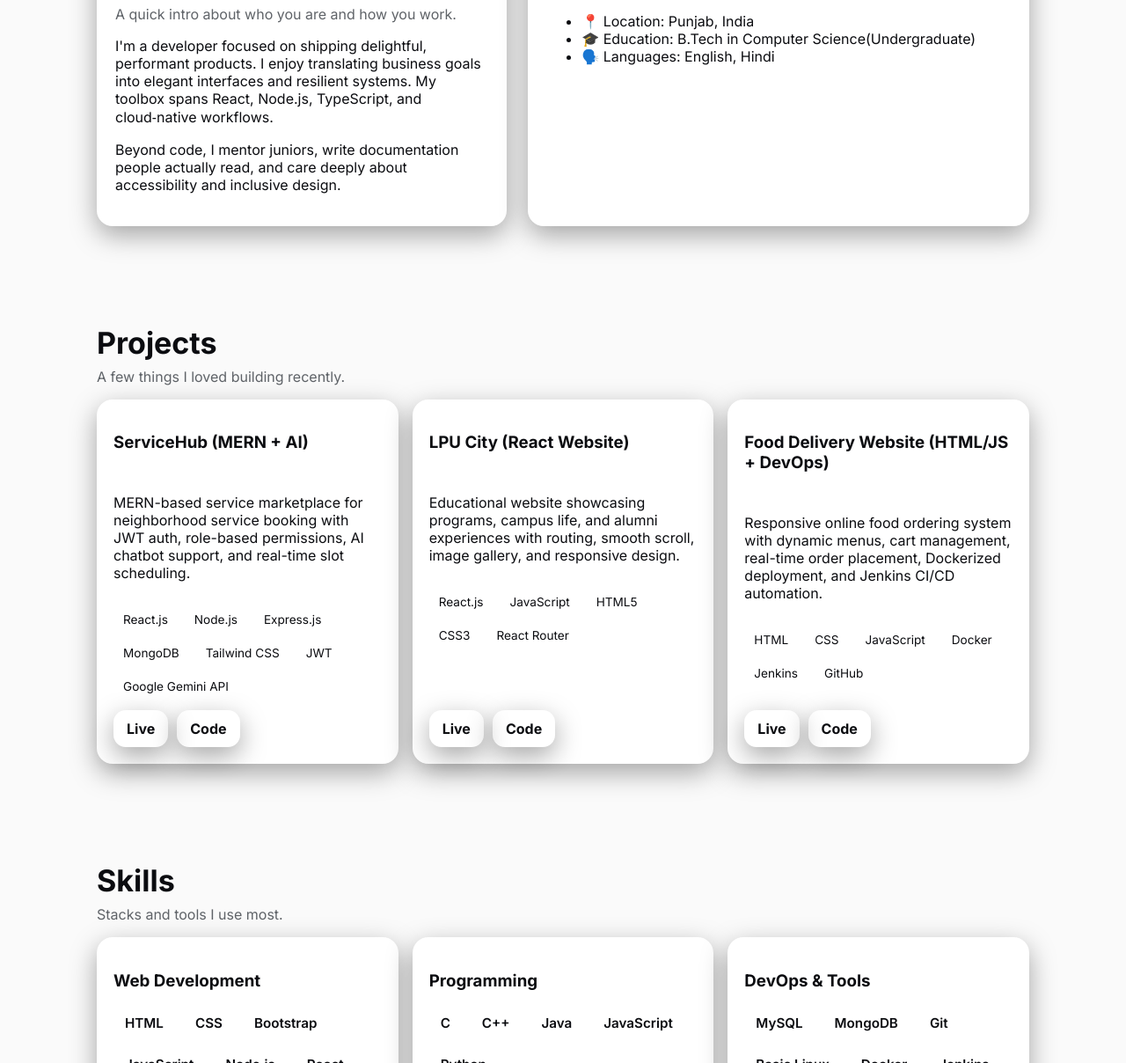
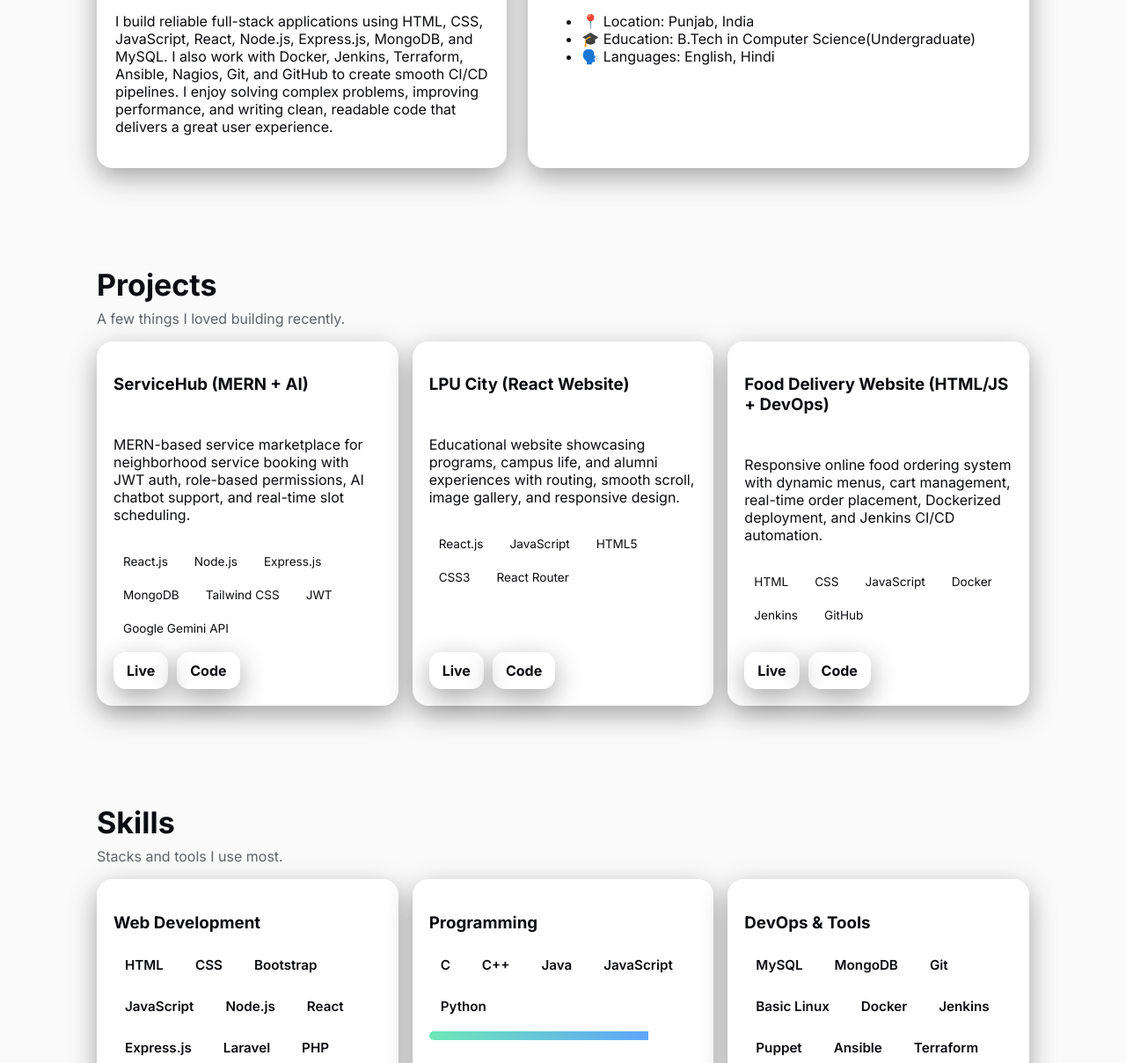
Before and after one commit to Chelshiyaa/Chelshiyaa.github.io, a plain HTML site: page index.html in a window 1280 px wide. Shown: the part 552-1760 px from the top of the page at 88% size. Drawn offline with Linux system fonts and the light colour scheme.

Commit message:
updated skills

```diff
--- a/index.html
+++ b/index.html
@@ -168,9 +168,9 @@
     <div class="container about">
       <div class="card">
         <h2 id="about-title">About</h2>
-        <p class="sub">A quick intro about who you are and how you work.</p>
-        <p>I'm a developer focused on shipping delightful, performant products. I enjoy translating business goals into elegant interfaces and resilient systems. My toolbox spans React, Node.js, TypeScript, and cloud‑native workflows.</p>
-        <p>Beyond code, I mentor juniors, write documentation people actually read, and care deeply about accessibility and inclusive design.</p>
+        <!-- <p>I work across both frontend and backend, turning ideas into real, reliable applications. My tech stack includes HTML, CSS, JavaScript, React, Node.js, Express.js, MongoDB, and MySQL.</p>
+        <p>On the DevOps side, I’m comfortable designing efficient CI/CD workflows using Docker, Jenkins, Terraform, Ansible, Nagios, Git, and GitHub to ensure smooth deployments and stable systems.</p> -->
+        <p>I build reliable full-stack applications using HTML, CSS, JavaScript, React, Node.js, Express.js, MongoDB, and MySQL. I also work with Docker, Jenkins, Terraform, Ansible, Nagios, Git, and GitHub to create smooth CI/CD pipelines. I enjoy solving complex problems, improving performance, and writing clean, readable code that delivers a great user experience.</p>
       </div>
       <div class="card">
         <h2>At a Glance</h2>
@@ -301,6 +301,9 @@
           <span class="badge">Docker</span>
           <span class="badge">Jenkins</span>
           <span class="badge">Puppet</span>
+          <span class="badge">Ansible</span>
+          <span class="badge">Terraform</span>
+          <span class="badge">Nagios</span>
         </div>
         <div class="meter" aria-label="DevOps & Tools proficiency">
           <span style="width:75%"></span>
```
